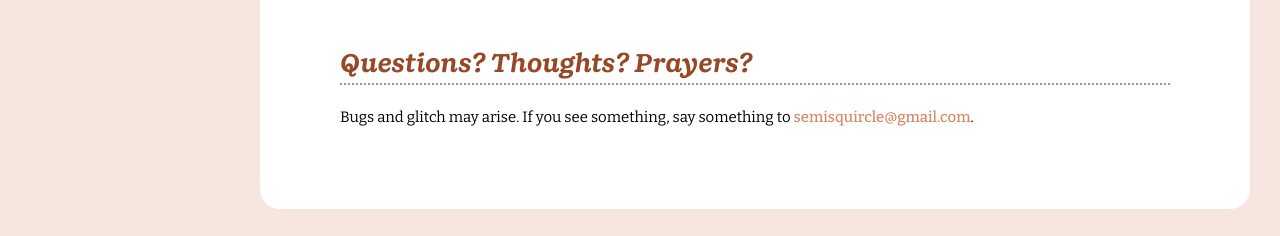
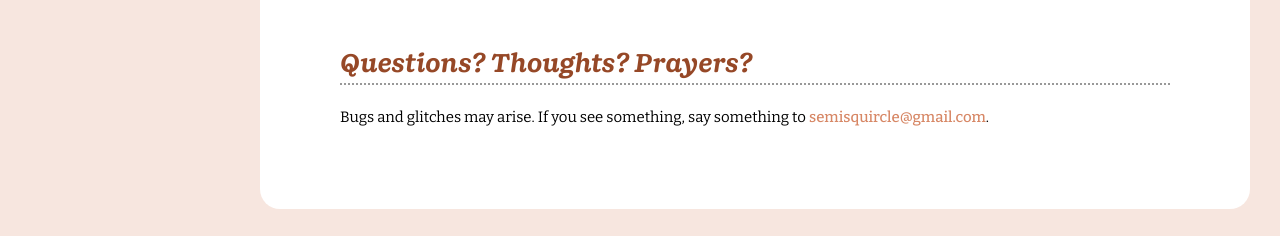
Before and after one commit to semisquircle/semipedia, a Jekyll site: the page built from _chapters/semiware.html, in a window 1280 px wide and 900 px high, scrolled down 2652 px. Shown: the part 661-897 px from the top of the window. Built offline with Jekyll 4.4.1, drawn with Linux system fonts in a browser that asks for light colours; nearby versions of some CDN libraries.

Commit message:
Update semiware.html

```diff
--- a/_chapters/semiware.html
+++ b/_chapters/semiware.html
@@ -229,7 +229,7 @@ specific_css: true
 	<div class="semiware-heading-title">Questions? Thoughts? Prayers?</div>
 </div>
 <p>
-	Bugs and glitch may arise. If you see something, say something to <a class="inline" href="mailto:semisquircle@gmail.com" target="_blank">semisquircle@gmail.com</a>.
+	Bugs and glitches may arise. If you see something, say something to <a class="inline" href="mailto:semisquircle@gmail.com" target="_blank">semisquircle@gmail.com</a>.
 </p>
 
 
```
